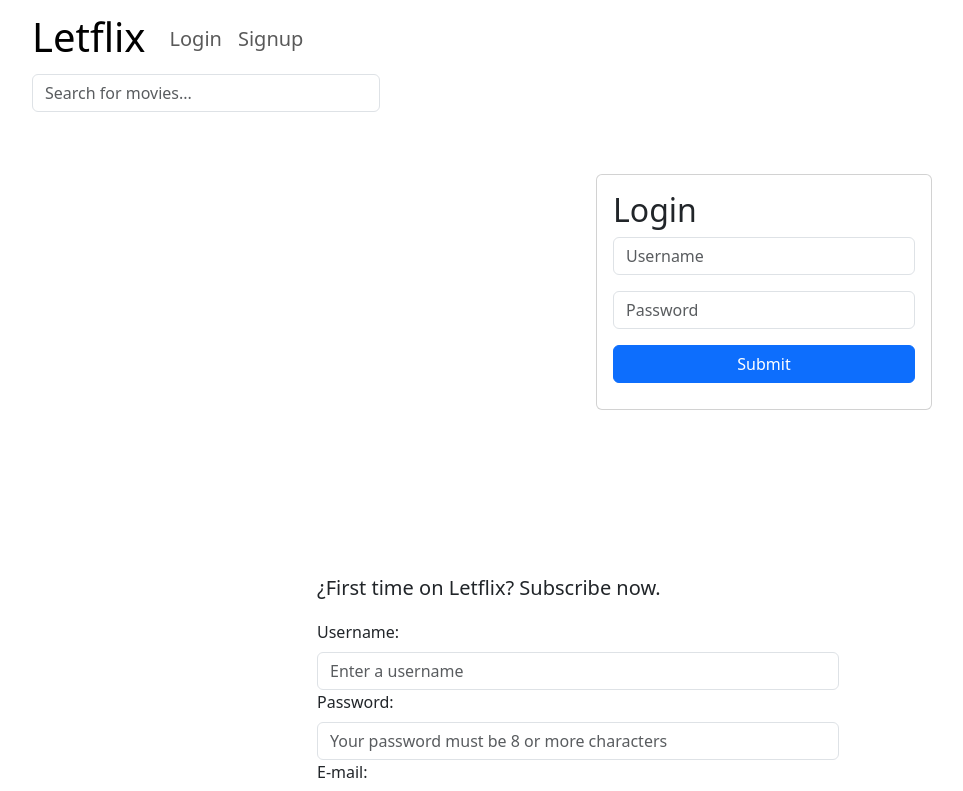
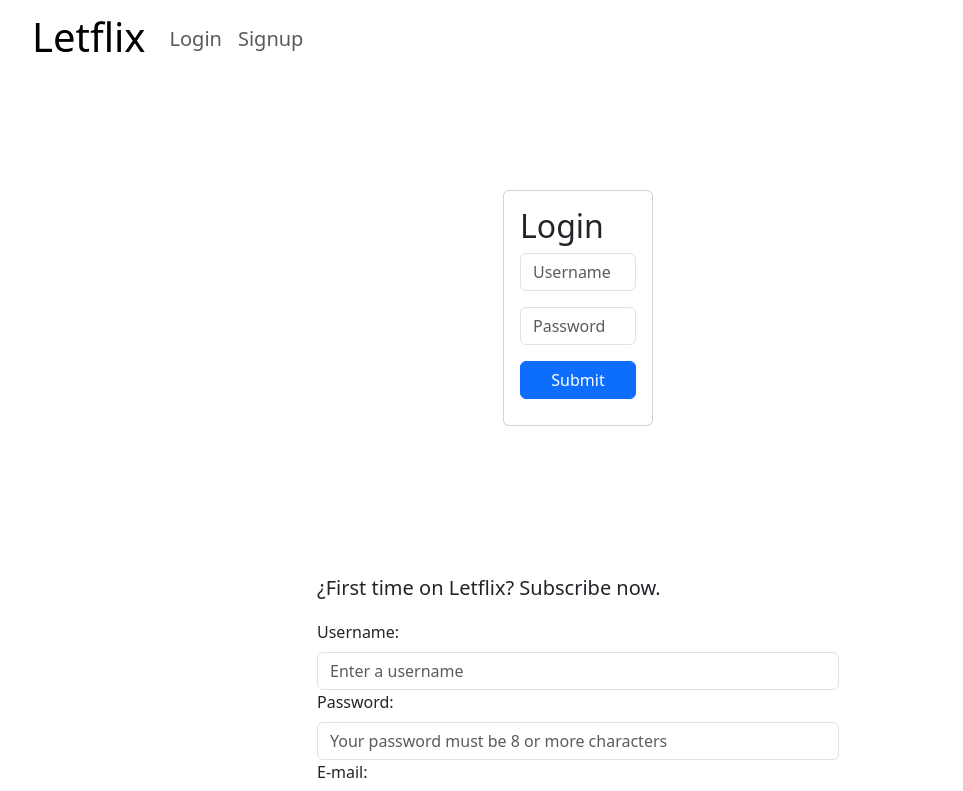
Before and after one commit to Pablocubo/myFlix-client, a React (Vite) app: page / in a window 1280 px wide. Shown: the top 791 px of the page, without its empty margins (62-1025 px from the left). Built offline with nearby package versions, Linux system fonts and the light colour scheme.

Commit message:
debuggind style in login

```diff
--- a/src/components/login-view/login-view.jsx
+++ b/src/components/login-view/login-view.jsx
@@ -1,5 +1,6 @@
 import React, { useState } from "react";
 import { Col, Form, Button, Container, Row, Card } from 'react-bootstrap';
+
 
 export const LoginView = ({ onLoggedIn }) => {
   const [username, setUsername] = useState("");
--- a/src/components/main-view/main-view.jsx
+++ b/src/components/main-view/main-view.jsx
@@ -161,20 +161,13 @@ export const MainView = () => {
           <Route path="/" element={
             !user ? (
               <>
-                  <Row className="mb-3 justify-content-center">
-                    <Col xs={12} md={8} lg={4}>
-                      <Form.Control
-                        type="search"
-                        placeholder="Search for movies..."
-                        value={search}
-                        onChange={handleSearchChange}
-                      />
-                    </Col>
-                    <Col>
-                      <LoginView onLoggedIn={setUser} /> {/* // setUser is taking userdata from loginview and setting it to user state */}
+              {/* Only show login and signup options if user is not logged in */}
+              <Row className="justify-content-center mt-3">
+                <Col xs={12} md={6} lg={4} className="text-center">
+                  <LoginView onLoggedIn={setUser} />
                 </Col>
               </Row>
-                  <Row>
+              <Row className="justify-content-center">
                 <Col>
                   <SignupView />
                 </Col>
--- a/src/components/signup-view/signup-view.jsx
+++ b/src/components/signup-view/signup-view.jsx
@@ -1,6 +1,7 @@
 import { useState } from "react";
 import { useNavigate } from "react-router-dom"; // For React Router v6
 import { Form, Button, Card, CardGroup, Container, Col, Row } from "react-bootstrap";
+
 
 export const SignupView = () => {
   const [username, setUsername] = useState("");
```
Also changed, not shown: 2 other files (tests, documents, lock files or other folders). Lines whose indentation alone changed are shown as unchanged.
